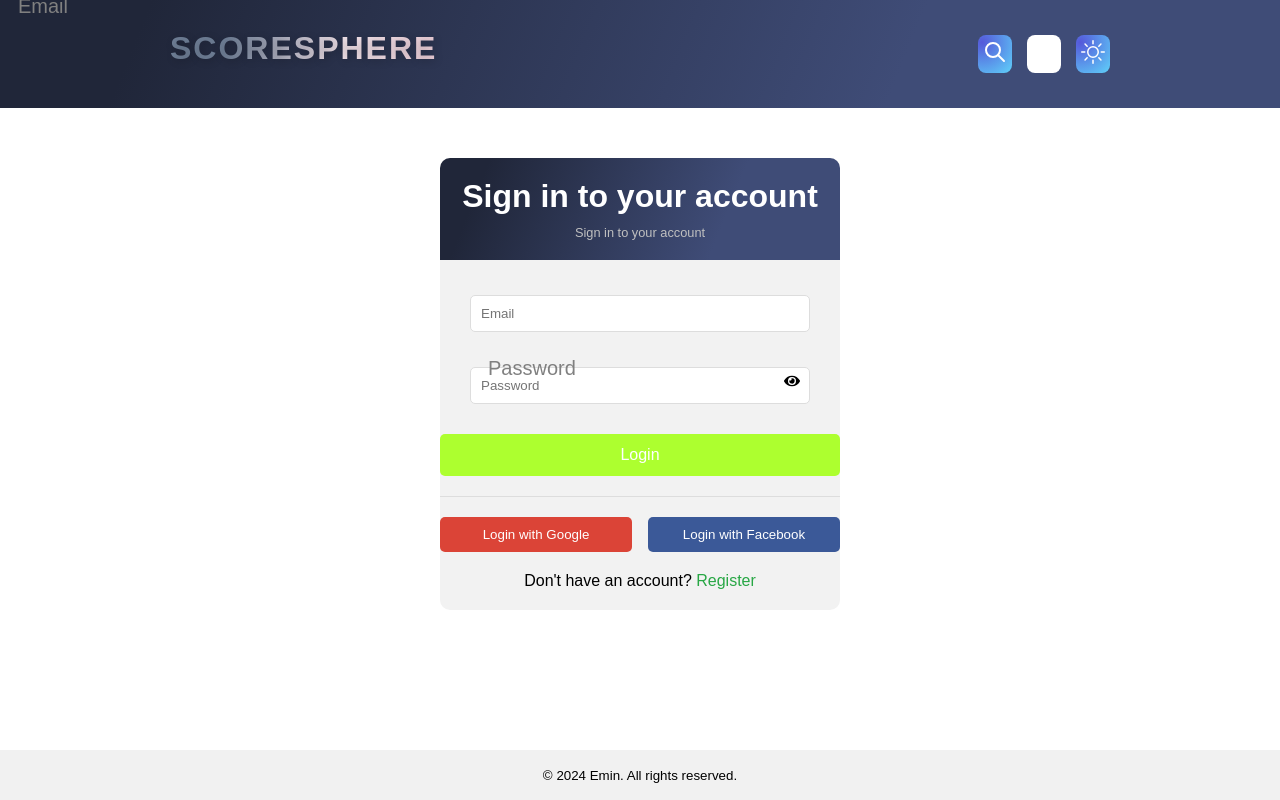
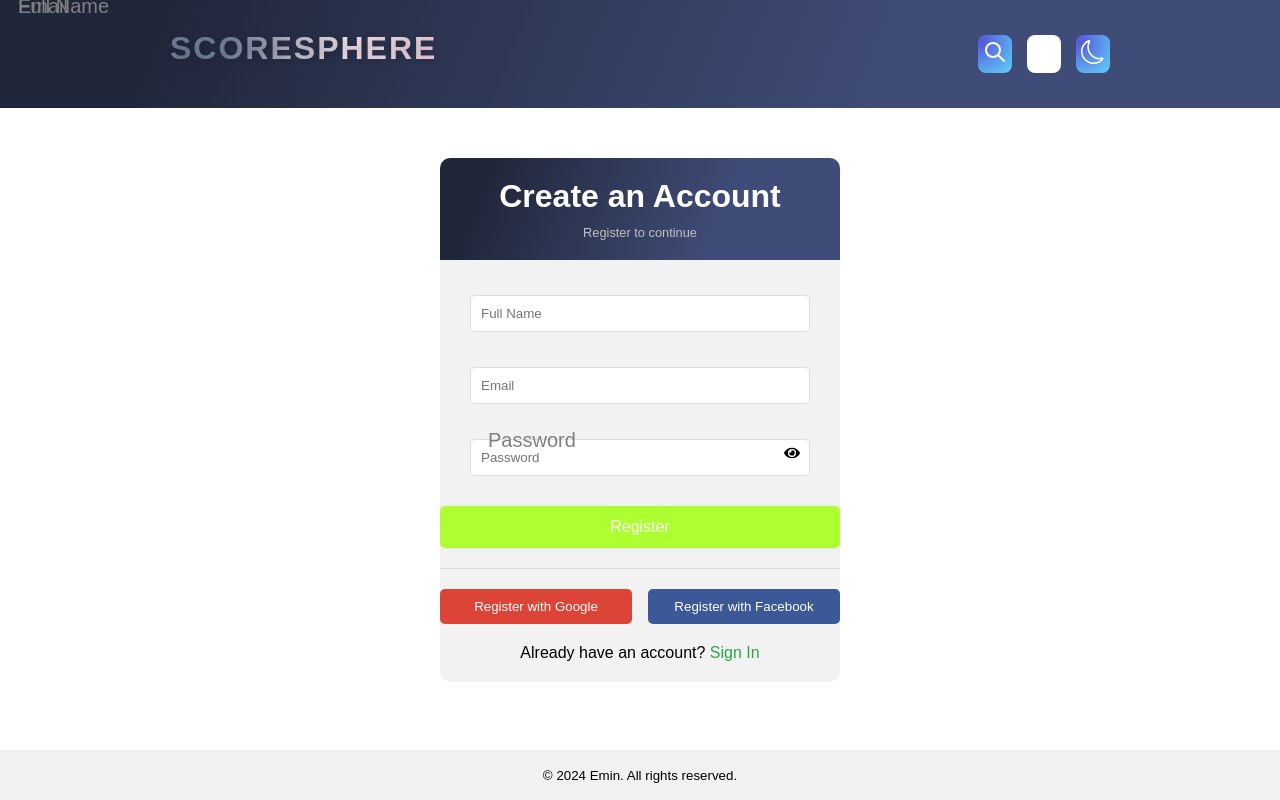
Before and after one commit to emindzanko1/ScoreSphere, a React (Vite) app in the folder client/: page /auth in a window 1280 px wide. Built offline with nearby package versions, Linux system fonts and the light colour scheme.

Commit message:
Updated dark mode funcionality, added more Links, added league and club detail pages

```diff
--- a/client/components/Auth.jsx
+++ b/client/components/Auth.jsx
@@ -6,7 +6,7 @@ import { FaEye, FaEyeSlash } from 'react-icons/fa';
 export default function AuthForm() {
   const [passwordVisible, setPasswordVisible] = useState(false);
   const [searchParams] = useSearchParams();
-  const isLogin = searchParams.get('mode') === 'login' || 'auth';
+  const isLogin = searchParams.get('mode') === 'login';
   console.log('isLogin', isLogin);
 
   const togglePasswordVisibility = () => {
@@ -20,7 +20,7 @@ export default function AuthForm() {
         <h2>{isLogin ? 'Sign in to your account' : 'Register to continue'}</h2>
       </div>
 
-      <Form method='post'>
+      <form>
         {!isLogin && (
           <div className='form-group'>
             <label>Full Name</label>
@@ -69,7 +69,7 @@ export default function AuthForm() {
             <Link to={`?mode=${isLogin ? 'signup' : 'login'}`}>{isLogin ? 'Register' : 'Sign In'}</Link>
           </span>
         </div>
-      </Form>
+      </form>
     </div>
   );
 }
--- a/client/components/PinnedSection.jsx
+++ b/client/components/PinnedSection.jsx
@@ -1,7 +1,8 @@
 import { useState } from 'react';
-import { MdPushPin } from "react-icons/md";
+import { MdPushPin } from 'react-icons/md';
 
 import '../styles/PinnedSection.css';
+import { Link } from 'react-router-dom';
 
 export default function PinnedSection() {
   const [pinnedLeagues, setPinnedLeagues] = useState([
@@ -26,7 +27,8 @@ export default function PinnedSection() {
     { id: 2, name: 'Barcelona', flag: 'https://upload.wikimedia.org/wikipedia/en/4/47/FC_Barcelona_%28crest%29.svg' },
   ]);
 
-  const handlePinClick = (id, type) => {
+  const handlePinClick = (e, id, type) => {
+    e.stopPropagation(); // Prevent the Link's onClick from firing
     if (type === 'league') {
       setPinnedLeagues(pinnedLeagues.filter(league => league.id !== id));
     } else if (type === 'club') {
@@ -39,27 +41,27 @@ export default function PinnedSection() {
       <div className='pinned-section'>
         <h2>Pinned Leagues</h2>
         {pinnedLeagues.map(league => (
-          <div key={league.id} className='pinned-item'>
+          <Link to={`/league/${league.id}`} key={league.id} className='pinned-item'>
             <img src={league.flag} alt={`${league.name} flag`} />
             <div className='name'>{league.name}</div>
             <div className='unpin-tooltip'>
               <span className='tooltiptext'>Remove this league from your Pinned Leagues!</span>
-              <MdPushPin className='unpin-icon' onClick={() => handlePinClick(league.id, 'league')} />
+              <MdPushPin className='unpin-icon' onClick={e => handlePinClick(e, league.id, 'league')} />
             </div>
-          </div>
+          </Link>
         ))}
       </div>
       <div className='pinned-section'>
         <h2>Pinned Clubs</h2>
         {pinnedClubs.map(club => (
-          <div key={club.id} className='pinned-item'>
+          <Link to={`/club/${club.id}`} key={club.id} className='pinned-item'>
             <img src={club.flag} alt={`${club.name} flag`} />
             <div className='name'>{club.name}</div>
             <div className='unpin-tooltip'>
               <span className='tooltiptext'>Remove this club from your Pinned Clubs!</span>
-              <MdPushPin className='unpin-icon' onClick={() => handlePinClick(club.id, 'club')} />
+              <MdPushPin className='unpin-icon' onClick={e => handlePinClick(e, club.id, 'club')} />
             </div>
-          </div>
+          </Link>
         ))}
       </div>
     </aside>
--- a/client/components/ThemeSwitch.jsx
+++ b/client/components/ThemeSwitch.jsx
@@ -21,18 +21,22 @@ const ThemeSwitch = () => {
     const localTheme = window.localStorage.getItem('theme');
 
     if (localTheme) {
-        setTheme(localTheme);
+      setTheme(localTheme);
 
-        if (localTheme === 'dark') {
-          document.documentElement.classList.add('dark');
-        }
-    } else if (window.matchMedia("(prefers-color-scheme: dark)").matches) {
+      if (localTheme === 'dark') {
+        document.documentElement.classList.add('dark');
+      }
+    } else if (window.matchMedia('(prefers-color-scheme: dark)').matches) {
       setTheme('dark');
       document.documentElement.classList.add('dark');
     }
   }, []);
 
-  return <button onClick={toggleTheme} className='toggle'>{theme === 'light' ? <BsSun /> : <BsMoon />}</button>;
+  return (
+    <button onClick={toggleTheme} className='toggle'>
+      {theme === 'light' ? <BsMoon /> : <BsSun />}
+    </button>
+  );
 };
 
 export default ThemeSwitch;
--- a/client/package.json
+++ b/client/package.json
@@ -13,7 +13,7 @@
     "react": "^18.3.1",
     "react-dom": "^18.3.1",
     "react-icons": "^5.3.0",
-    "react-router-dom": "^6.26.1"
+    "react-router-dom": "^6.26.2"
   },
   "devDependencies": {
     "@eslint/js": "^9.9.0",
--- /dev/null
+++ b/client/pages/AuthPage.jsx
@@ -0,0 +1,14 @@
+import React from 'react';
+import Header from '../components/Header';
+import AuthForm from '../components/Auth';
+import Footer from '../components/Footer';
+
+const AuthPage = () => {
+  return (
+    <>
+      <AuthForm />
+    </>
+  );
+};
+
+export default AuthPage;
--- /dev/null
+++ b/client/pages/ClubDetail.jsx
@@ -0,0 +1,7 @@
+import React from 'react';
+
+const ClubDetail = () => {
+  return <h1>Emin</h1>;
+};
+
+export default ClubDetail;
--- /dev/null
+++ b/client/pages/LeagueDetail.jsx
@@ -0,0 +1,7 @@
+import React from 'react';
+
+const LeagueDetail = () => {
+  return <h1>LeagueDetail</h1>;
+};
+
+export default LeagueDetail;
--- a/client/src/index.css
+++ b/client/src/index.css
@@ -37,3 +37,15 @@ main {
     rgb(240, 251, 244) 100.7%
   );
 }
+
+.dark main {
+  /* background: radial-gradient(
+    328px at 2.9% 15%,
+    rgb(30, 30, 30) 0%,
+    rgb(40, 40, 40) 25.8%,
+    rgb(50, 50, 50) 50.8%,
+    rgb(60, 60, 60) 77.6%,
+    rgb(70, 70, 70) 100.7%
+  ); */
+  background: #121d2c;
+}
```
Also changed, not shown: client/src/App.jsx (+7 -6 lines), 1 other file (tests, documents, lock files or other folders).
